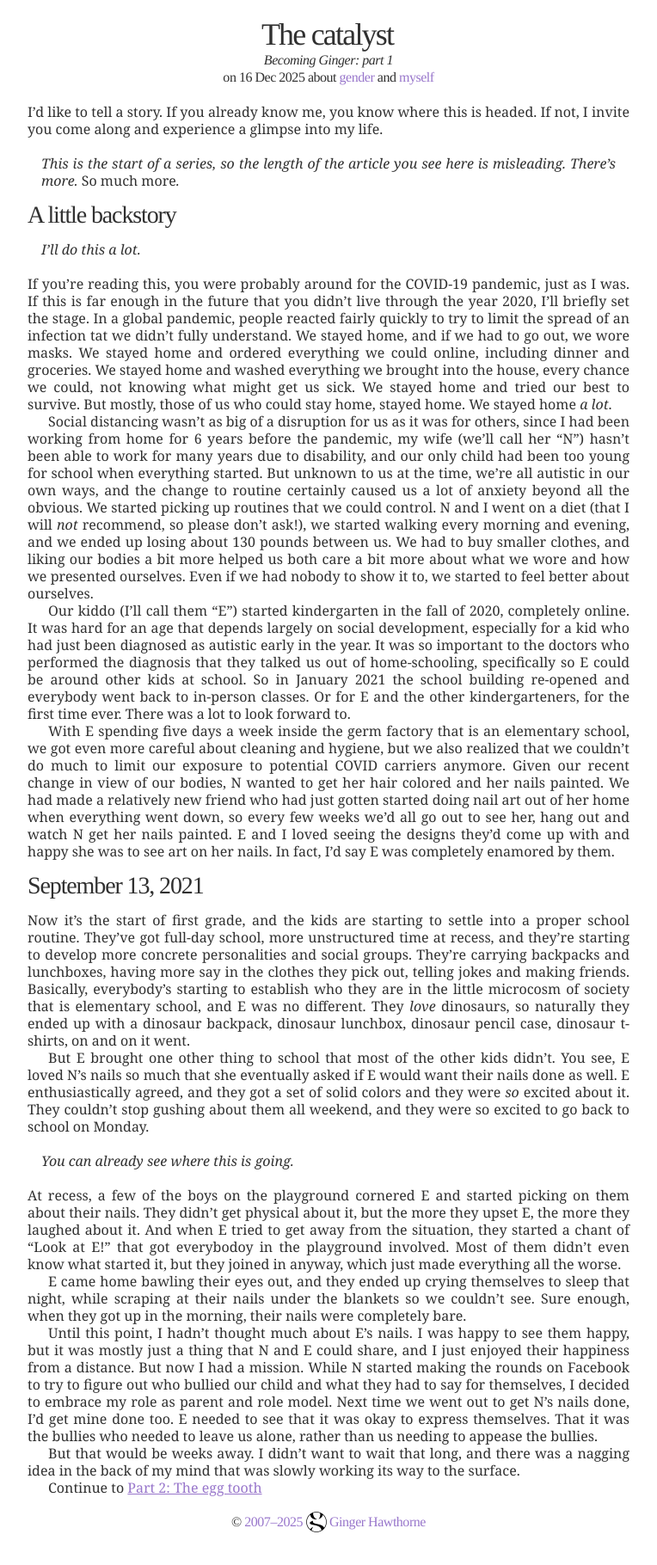
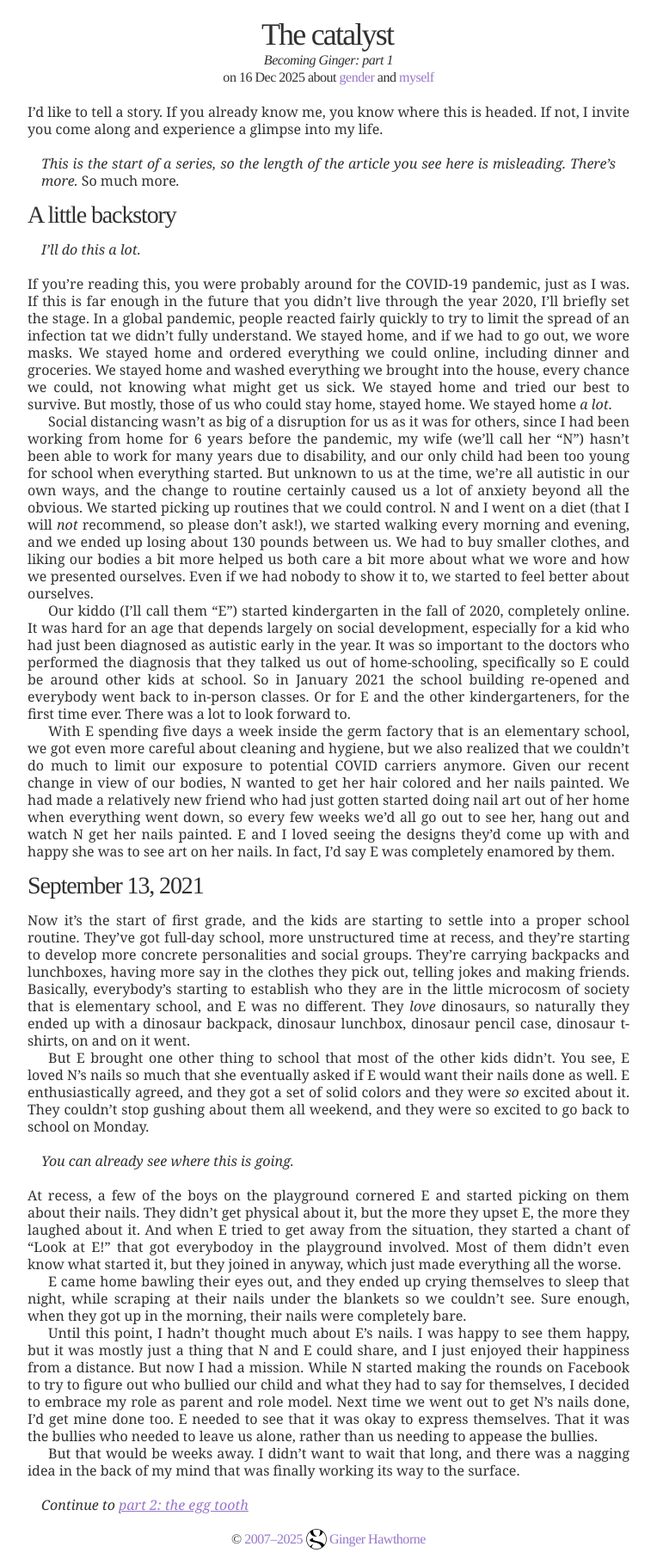
Before and after one commit to gulopine/gulopine.github.io, a Jekyll site: the page built from _posts/2025-12-16-catalyst.md, in a window 1280 px wide. Shown: the whole page at 86% size, without its empty margins (258-1022 px from the left). Built offline with Jekyll 4.4.1, drawn with Linux system fonts in a browser that asks for light colours.

Commit message:
Add transitions

```diff
--- a/_posts/2025-12-16-catalyst.md
+++ b/_posts/2025-12-16-catalyst.md
@@ -36,6 +36,6 @@ E came home bawling their eyes out, and they ended up crying themselves to sleep
 
 Until this point, I hadn't thought much about E's nails. I was happy to see them happy, but it was mostly just a thing that N and E could share, and I just enjoyed their happiness from a distance. But now I had a mission. While N started making the rounds on Facebook to try to figure out who bullied our child and what they had to say for themselves, I decided to embrace my role as parent and role model. Next time we went out to get N's nails done, I'd get mine done too. E needed to see that it was okay to express themselves. That it was the bullies who needed to leave us alone, rather than us needing to appease the bullies.
 
-But that would be weeks away. I didn't want to wait that long, and there was a nagging idea in the back of my mind that was slowly working its way to the surface.
+But that would be weeks away. I didn't want to wait that long, and there was a nagging idea in the back of my mind that was finally working its way to the surface.
 
-Continue to [Part 2: The egg tooth]({% post_url 2025-12-16-egg-tooth %})
+> Continue to [part 2: the egg tooth]({% post_url 2025-12-16-egg-tooth %})
```
Also changed, not shown: _posts/2025-12-16-egg-tooth.md (+4 -0 lines).
